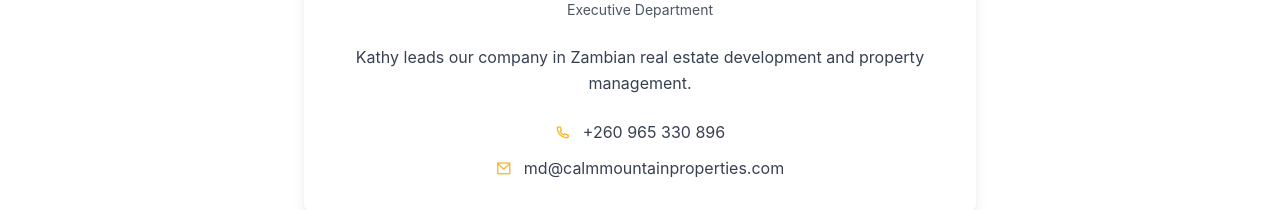
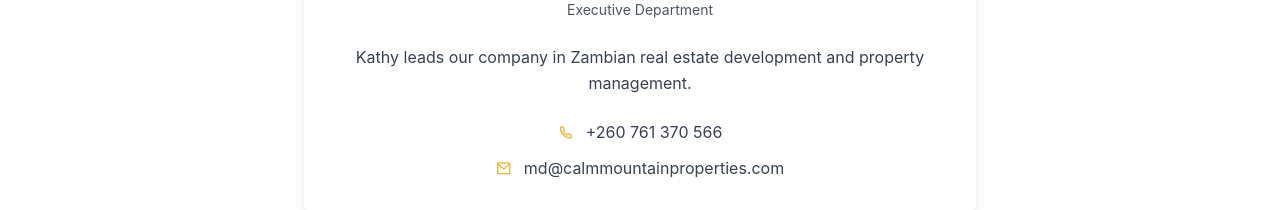
Before and after one commit to Wazanyirenda/real-estate-site, a Next.js app: page /team in a window 1280 px wide. Shown: the part 1020-1230 px from the top of the page. Built offline with nearby package versions, Linux system fonts and the light colour scheme.

Commit message:
improved SEO by adding more keywords and improving the description copy

```diff
--- a/app/team/TeamGrid.tsx
+++ b/app/team/TeamGrid.tsx
@@ -10,7 +10,7 @@
       department: 'Executive',
       image: '/images/team/kathy.png', // Professional photo of Kathy Kapalakasha
       bio: 'Kathy leads our company in Zambian real estate development and property management.',
-      phone: '+260 965 330 896',
+      phone: '+260 761 370 566',
       email: 'md@calmmountainproperties.com'
     },
     // {
```
